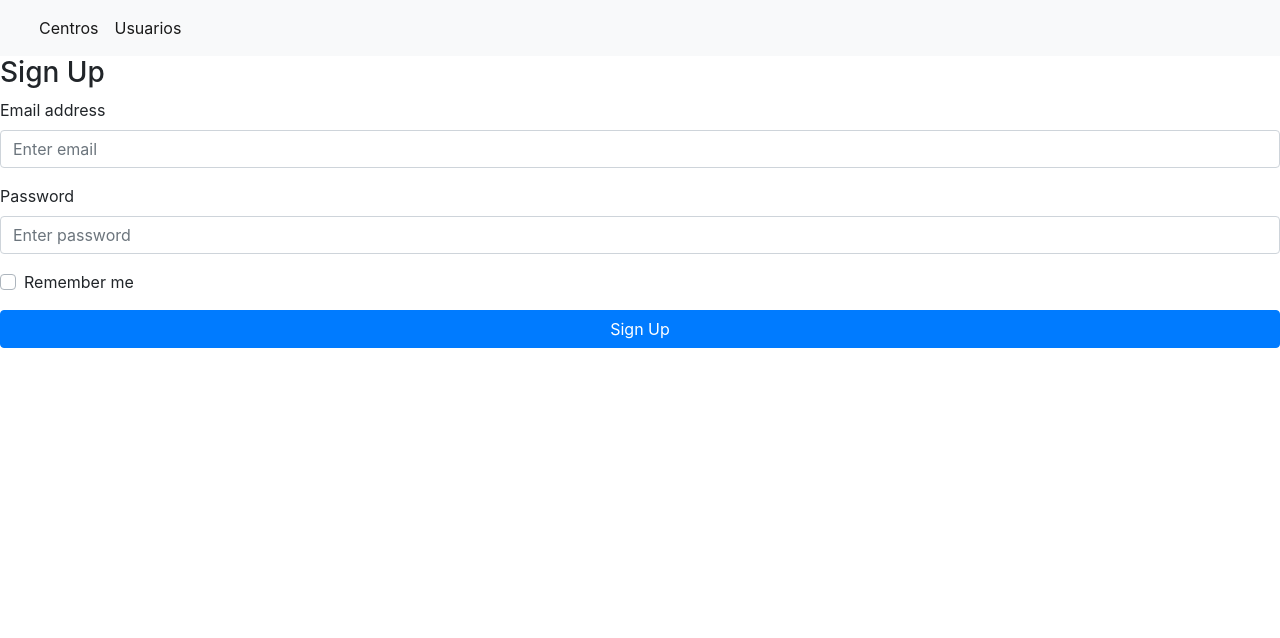
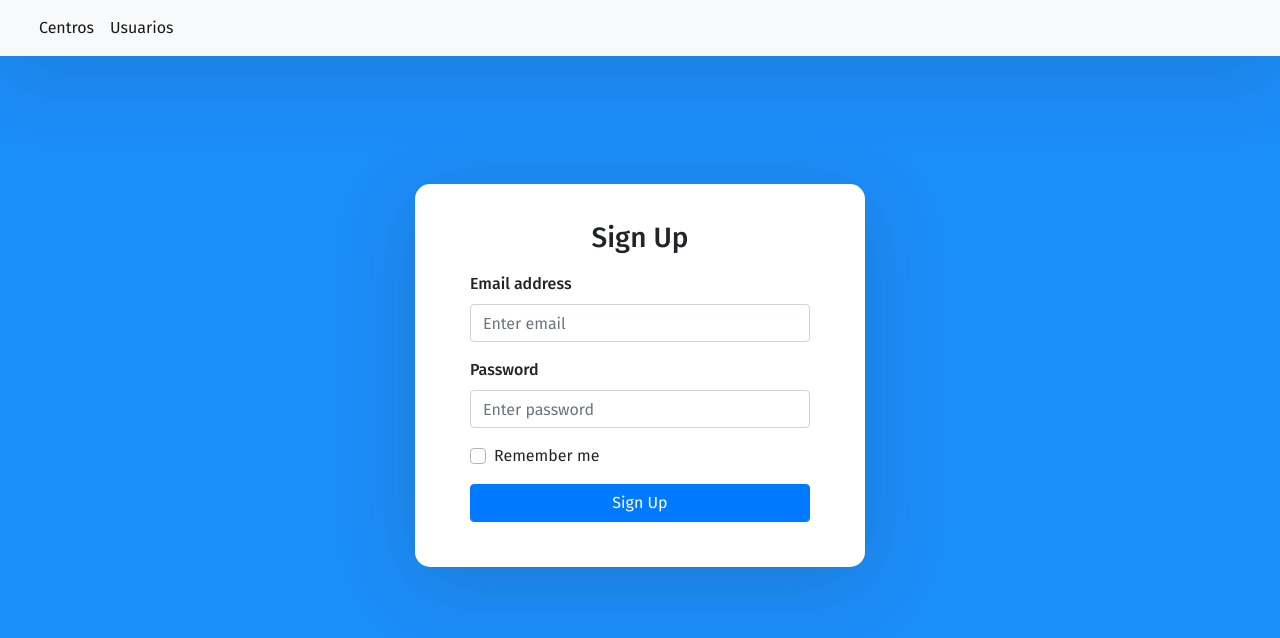
Before and after one commit to ArturoAlcaniz/practicaIntegradaG7-frontend, a React (Create React App) app: page /Usuarios in a window 1280 px wide. Shown: the top 638 px of the page. Built offline with nearby package versions, Linux system fonts and the light colour scheme.

Commit message:
Visualizando pestaña Usuarios

```diff
--- a/src/components/App/App.jsx
+++ b/src/components/App/App.jsx
@@ -1,5 +1,6 @@
 import React, {useState, useEffect} from 'react';
 import './App.css';
+
 import {BrowserRouter as Router}  from "react-router-dom";
 
 function App () {
@@ -16,7 +17,7 @@ function App () {
 			          <a className="nav-link active" aria-current="page" href="/">Centros</a>
 			        </li>
 					<li className="nav-item">
-			          <a className="nav-link active" aria-current="page" href="/">Usuarios</a>
+			          <a className="nav-link active" aria-current="page" href="/Usuarios">Usuarios</a>
 			        </li>
 			      </ul>
 			    </div>
--- a/src/components/Usuarios.js
+++ b/src/components/Usuarios.js
@@ -1,4 +1,4 @@
-import {React, Component } from "react";
+import React, { Component } from "react";
 import 'bootstrap/dist/css/bootstrap.css';
 export default class Usuarios extends Component {
 	render() {
--- a/src/index.js
+++ b/src/index.js
@@ -6,6 +6,7 @@ import { BrowserRouter as Router, Route } from 'react-router-dom';
 import reportWebVitals from './reportWebVitals';
 
 import 'bootstrap/dist/css/bootstrap.css';
+import '../src/utils/styles/index.css';
 
 import App from './components/App/App';
 //import Centros from './components/Centros';
```
